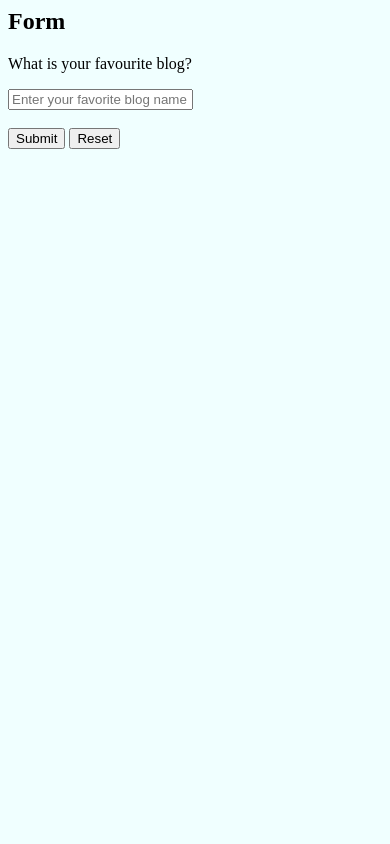
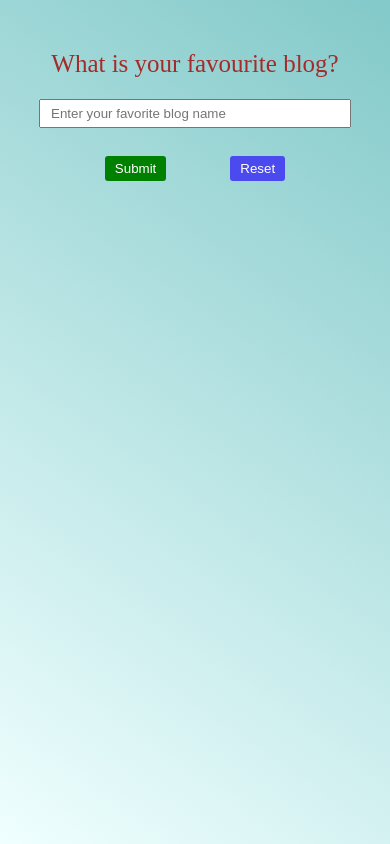
Before and after one commit to HieuPham2000/test-deploy, a plain HTML site: page test-iframe/right.html in a window 390 px wide. Drawn offline with Linux system fonts and the light colour scheme.

Commit message:
style, fix: modify style, fix when submit empty

```diff
--- a/test-iframe/right.html
+++ b/test-iframe/right.html
@@ -1,16 +1,58 @@
 <style>
   body {
-    background-color: azure;
+    background: linear-gradient(35deg, #f0ffff, #83c9c9);
+    margin: 0;
+    padding: 0;
+    box-sizing: border-box;
+    text-align: center;
+    padding-top: 50px;
   }
 
-  submit {
-    background-color: green;
+  h2 {
+    font-size: 30px;
+    font-weight: 500;
+    color: #a52a2a;
+  }
+
+  button {
+    background-color: #4a4aee;
+    color: #ffffff;
+    border: none;
+    margin: 10px 30px;
+    padding: 5px 10px;
+    border-radius: 3px;
+    transition: background-color 0.2s ease-out;
+  }
+
+  button:hover {
+    background-color: #2b2bbe;
+  }
+
+  #submit {
+    background-color: #008000;
+  }
+
+  #submit:hover {
+    background-color: #005e00;
+  }
+
+  input[type="text"] {
+    padding: 5px 10px;
+    width: 50%;
+  }
+
+  @media (max-width: 560px) {
+    h2 {
+      font-size: 25px;
+    }
+    input[type="text"] {
+    width: 80%;
+  }
   }
 </style>
 
 <body>
-  <h2>Form</h2>
-  <p>What is your favourite blog?</p>
+  <h2>What is your favourite blog?</h2>
   <form id="form-blog-name">
     <input type="text" placeholder="Enter your favorite blog name" name="name" required>
     <br><br>
```
Also changed, not shown: test-iframe/index.html (+14 -0 lines), test-iframe/left.html (+34 -4 lines), test-iframe/script.js (+12 -13 lines).
